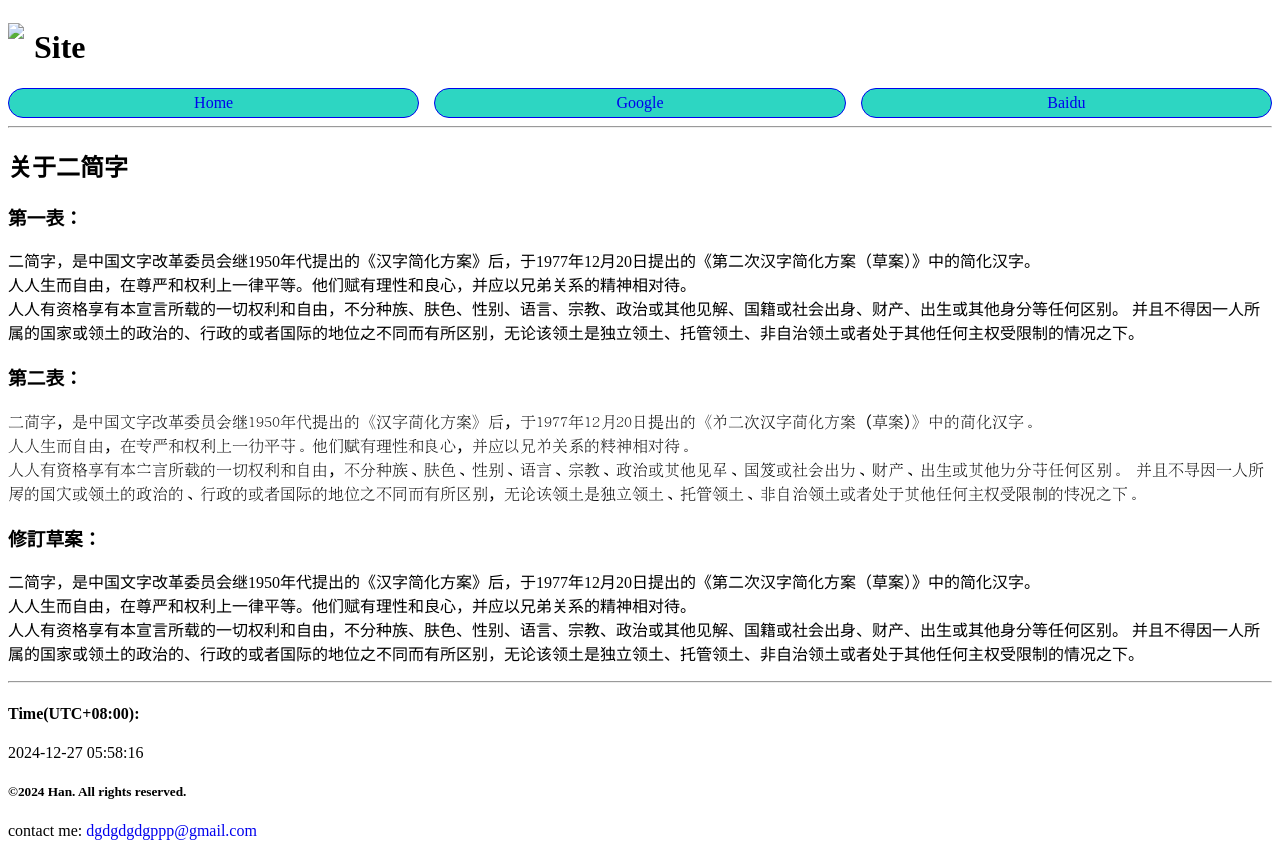
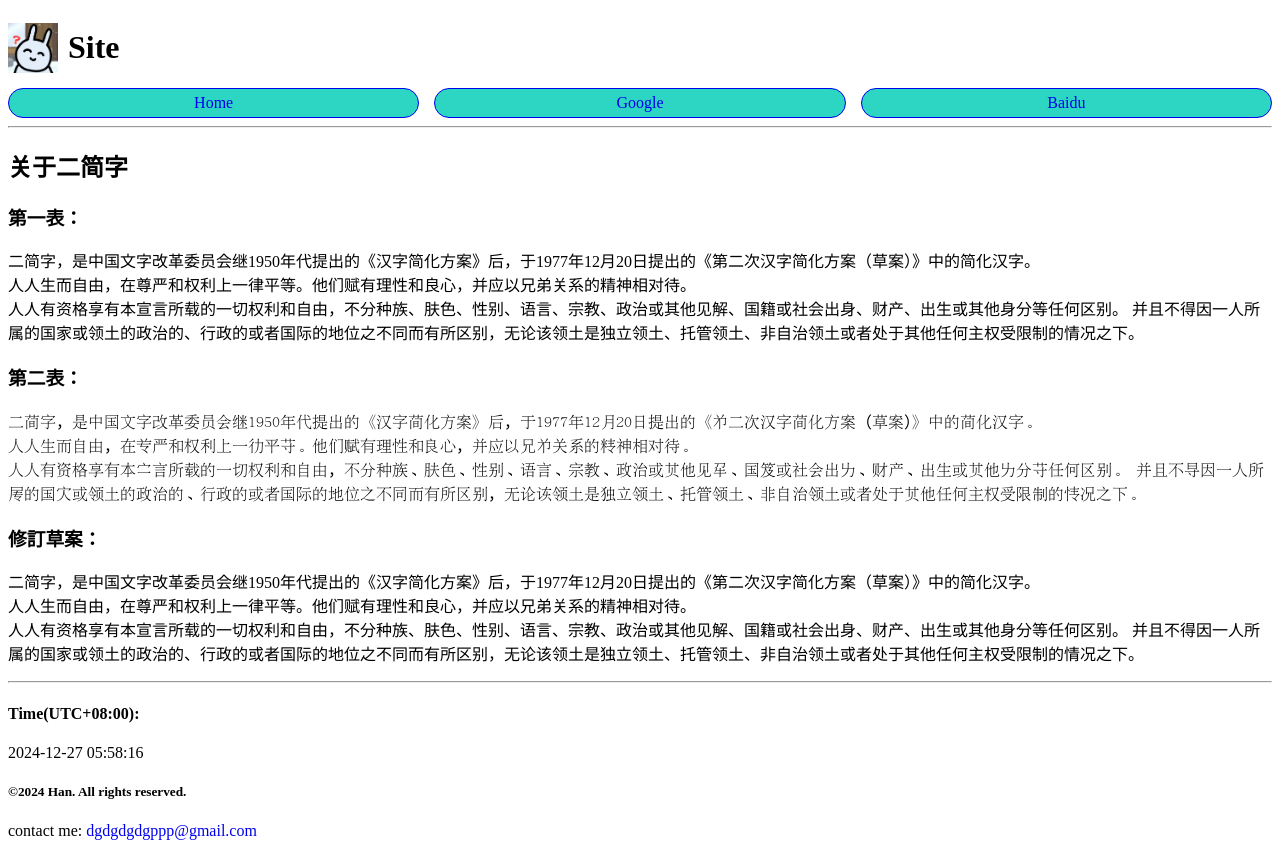
Before and after one commit to LoreHan64/LoreHan64.github.io, a plain HTML site: page pages/ejz.html in a window 1280 px wide. Drawn offline with Linux system fonts and the light colour scheme; a web font is replaced by a local one.

Commit message:
update pages/ejz.html

```diff
--- a/pages/ejz.html
+++ b/pages/ejz.html
@@ -10,7 +10,7 @@
 <body>
 	<header>
 	    <div class="ttle">
-			<img class="pfpic" src="assets/pic.jpg" />
+			<img class="pfpic" src="../assets/pic.jpg" />
 			<h1>Site</h1>
 		</div>
 		<nav>
```
